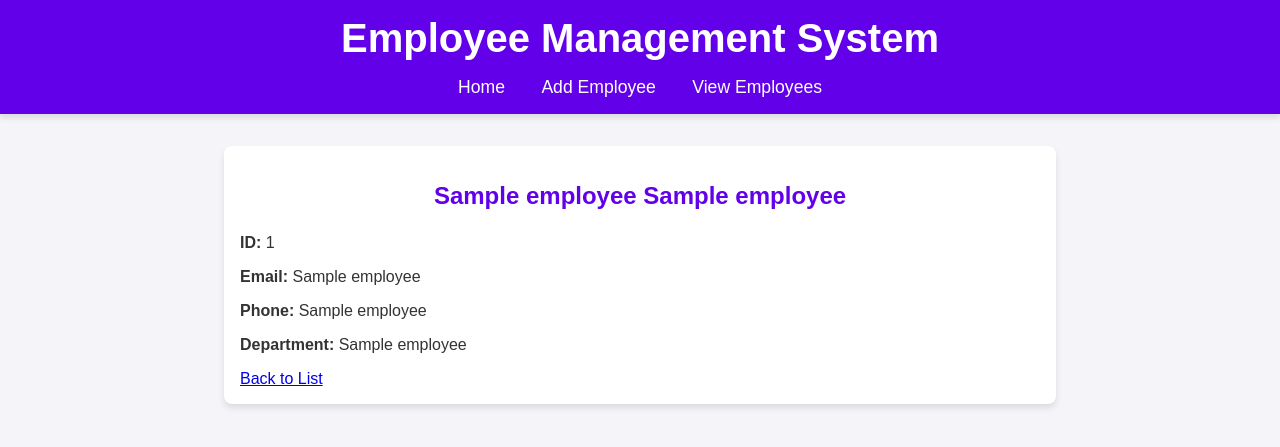
After one commit to AdamDono/crud, a Flask app: page /employee/1 in a window 1280 px wide. The commit adds this page. Shown: the top 447 px of the page. Run offline with Flask 3, Linux system fonts and the light colour scheme; a database or web service that is not in the repository returns one stand-in record (values such as "Sample title"); some libraries are stand-ins or nearby versions.

Commit message:
pagination branch

```diff
--- a/app.py
+++ b/app.py
@@ -1,4 +1,4 @@
-from flask import Flask, render_template, request, redirect, url_for, flash
+from flask import Flask, render_template, request, redirect, url_for
 from database import get_db_connection
 
 app = Flask(__name__)
@@ -92,6 +92,21 @@ def update_employee(id):
     return render_template('update_employee.html', employee=employee)
 
 
+@app.route('/employee/<int:id>')
+def employee_profile(id):
+    conn = get_db_connection()
+    cur = conn.cursor()
+    cur.execute('SELECT * FROM employees WHERE id = %s', (id,))
+    employee = cur.fetchone()  # Fetches a single row
+    cur.close()
+    conn.close()
+
+    if employee is None:
+        # Handle case where no employee is found
+        return "Employee not found", 404
+
+    return render_template('employee_profile.html', employee=employee)
+
 # Run the App
 if __name__ == '__main__':
     app.run(debug=True)
--- /dev/null
+++ b/templates/employee_profile.html
@@ -0,0 +1,13 @@
+{% extends 'base.html' %}
+{% block content %}
+<div class="profile-container">
+    <h2>{{ employee[1] }} {{ employee[2] }}</h2>
+    <div class="profile-details">
+        <p><strong>ID:</strong> {{ employee[0] }}</p>
+        <p><strong>Email:</strong> {{ employee[3] }}</p>
+        <p><strong>Phone:</strong> {{ employee[4] }}</p>
+        <p><strong>Department:</strong> {{ employee[5] }}</p>
+    </div>
+    <a href="{{ url_for('view_employees') }}" class="btn-back">Back to List</a>
+</div>
+{% endblock %}
--- a/templates/view_employees.html
+++ b/templates/view_employees.html
@@ -22,7 +22,7 @@
     <tbody>
         {% for employee in employees %}
         <tr>
-            <td>{{ employee[0] }}</td>
+            <td>{{ employee[0] }} </td>
             <td>{{ employee[1] }}</td>
             <td>{{ employee[2] }}</td>
             <td>{{ employee[3] }}</td>
```
